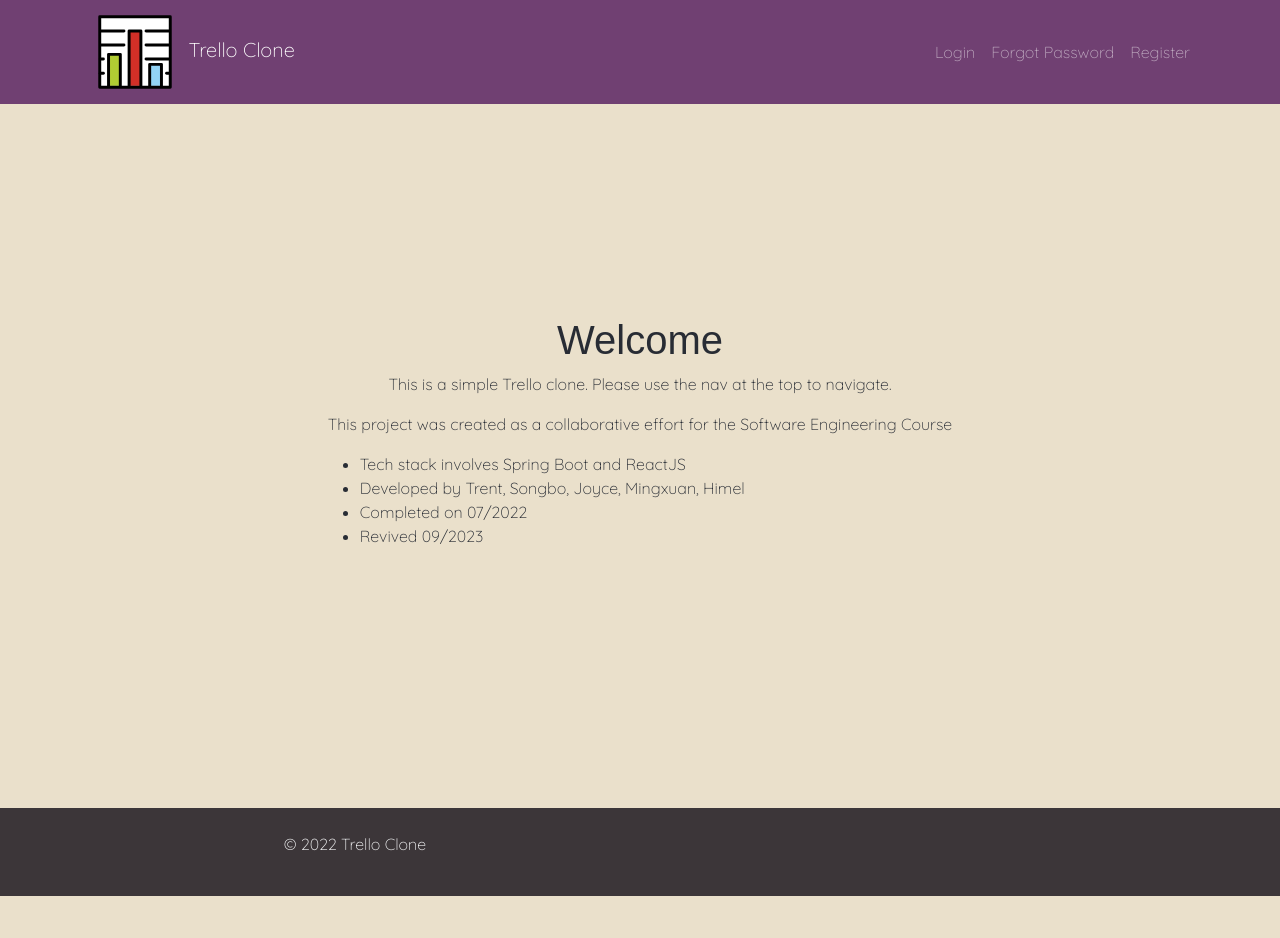
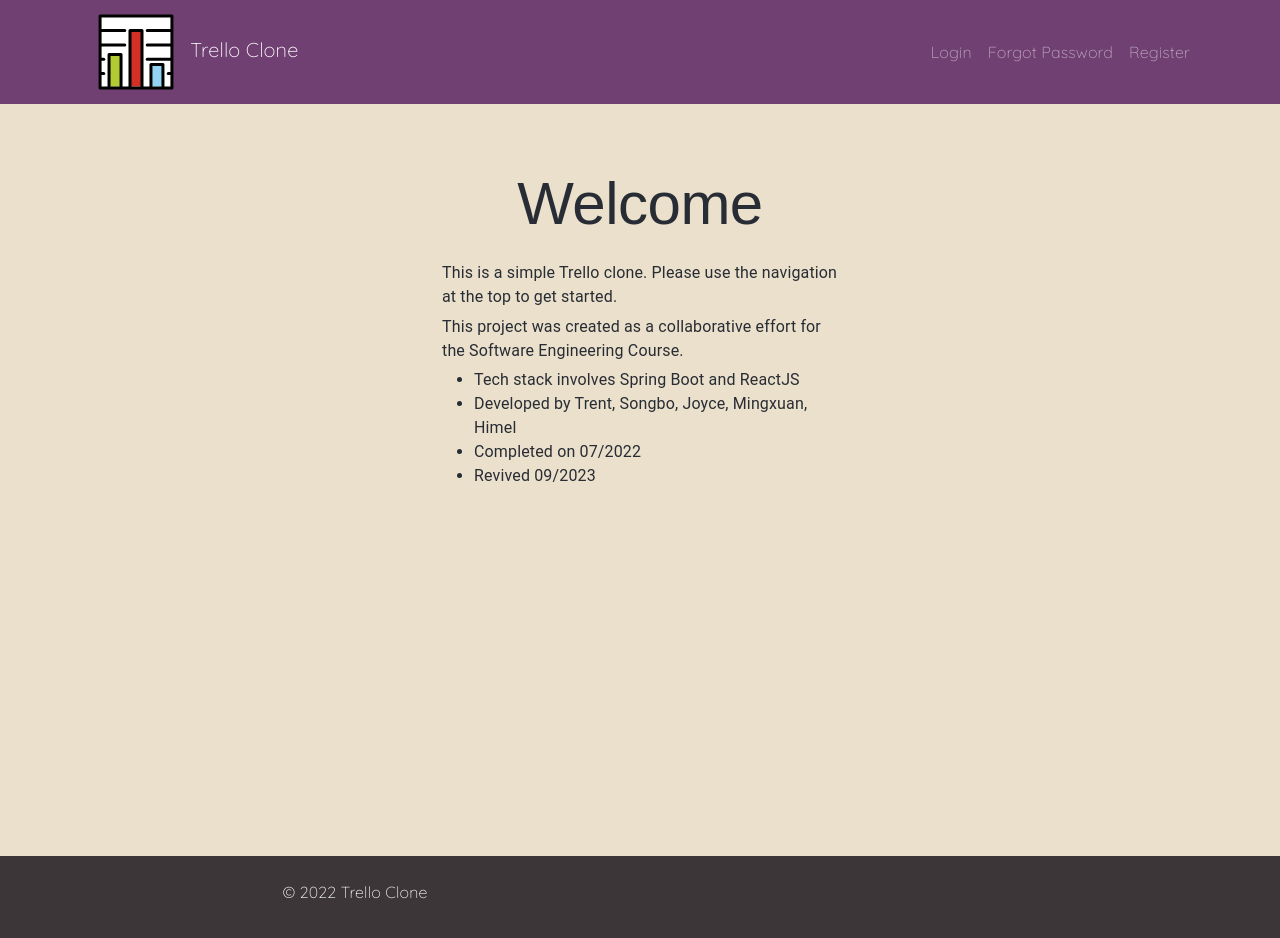
Before and after one commit to Himel-Nath/TrelloClone, a React (Create React App) app in the folder frontend/: page / in a window 1280 px wide. Shown: the top 938 px of the page. Before the commit the page ends 896 px from the top, so only its background shows below. Built offline with nearby package versions, Linux system fonts and the light colour scheme; a web font is replaced by a local one.

Commit message:
design changes

```diff
--- a/frontend/src/components/LoginForm.js
+++ b/frontend/src/components/LoginForm.js
@@ -83,7 +83,7 @@ function LoginForm(props) {
                             <Grid container justifyContent="flex-end">
                                 <Grid item>
                                     <Link to="/forgotPassword" variant="body2">
-                                        <Button sx={{ mt: 2}}>Forgot password</Button>
+                                        <Button sx={{ mt: 2, fontSize: 'small'}}>Forgot password</Button>
                                     </Link>
                                 </Grid>
                             </Grid>
--- a/frontend/src/pages/ForgotPassword.js
+++ b/frontend/src/pages/ForgotPassword.js
@@ -3,7 +3,7 @@ import Avatar from '@mui/material/Avatar';
 import Button from '@mui/material/Button';
 import CssBaseline from '@mui/material/CssBaseline';
 import TextField from '@mui/material/TextField';
-import Link from '@mui/material/Link';
+import { Link } from "react-router-dom";
 import Grid from '@mui/material/Grid';
 import Box from '@mui/material/Box';
 import LockOutlinedIcon from '@mui/icons-material/LockOutlined';
@@ -51,7 +51,7 @@ function ForgotPassword() {
             console.log(data.securityAnswer);
             console.log(inputData.get("SecurityAnswer"));
 
-            temp1 = data.securityAnswer==inputData.get("SecurityAnswer")
+            temp1 = data.securityAnswer===inputData.get("SecurityAnswer")
             console.log("temp1 is : "+temp1);
             setSecAnsStatus(temp1);
 
@@ -162,9 +162,9 @@ function ForgotPassword() {
             </Button>
             <Grid container justifyContent="flex-end">
               <Grid item>
-                <Link href="/Login" variant="body2">
-                  Remember your password again?
-                </Link>
+                  <Link to="/login" variant="body2">
+                      <Button sx={{fontSize: 'small'}}>Remember your password again?</Button>
+                  </Link>
               </Grid>
             </Grid>
             <Grid container justifyContent="flex-end">
--- a/frontend/src/pages/HomePage.js
+++ b/frontend/src/pages/HomePage.js
@@ -1,26 +1,39 @@
-import { Container } from "react-bootstrap";
+import Container from '@mui/material/Container';
+import { createTheme, ThemeProvider } from '@mui/material/styles';
+import CssBaseline from '@mui/material/CssBaseline';
+import Box from '@mui/material/Box';
+import Typography from '@mui/material/Typography';
+
+const theme = createTheme();
 
 function HomePage() {
     return (
-        // Centered vertically and horizontally
-        <Container className="d-flex align-items-center justify-content-center" style={{height:"80vh"}}>
-            <div>
-                <h1>Welcome</h1>
-                <p>
-                    This is a simple Trello clone. Please use the nav at the top to navigate.
-                </p>
-                <div className="text-start">
-                    <p>This project was created as a collaborative effort for the Software Engineering Course</p>
+        <ThemeProvider theme={theme}>
+            <CssBaseline />
+            <Container component="main" maxWidth="xs">
+                <Box sx={{ marginTop: 8, display: 'flex', flexDirection: 'column', alignItems: 'center' }}>
+                    <Typography variant="h2" gutterBottom>
+                        Welcome
+                    </Typography>
+                    <Box sx={{ textAlign: 'left' }}>
+                        <Typography variant="body1" gutterBottom>
+                            This is a simple Trello clone. Please use the navigation at the top to get started.
+                        </Typography>
+                        <Typography variant="body1" gutterBottom>
+                            This project was created as a collaborative effort for the Software Engineering Course.
+                        </Typography>
+                        <Typography variant="body1" component="div" gutterBottom>
                             <ul>
                                 <li>Tech stack involves Spring Boot and ReactJS</li>
                                 <li>Developed by Trent, Songbo, Joyce, Mingxuan, Himel</li>
                                 <li>Completed on 07/2022</li>
                                 <li>Revived 09/2023</li>
                             </ul>
-                </div>
-            </div>
+                        </Typography>
+                    </Box>
+                </Box>
             </Container>
-
+        </ThemeProvider>
     );
 }
 
```
Lines whose indentation alone changed are shown as unchanged.
